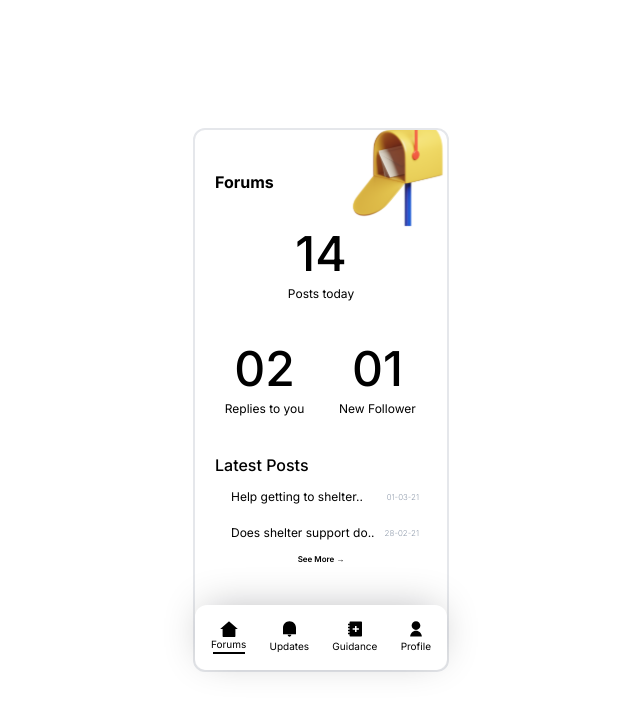
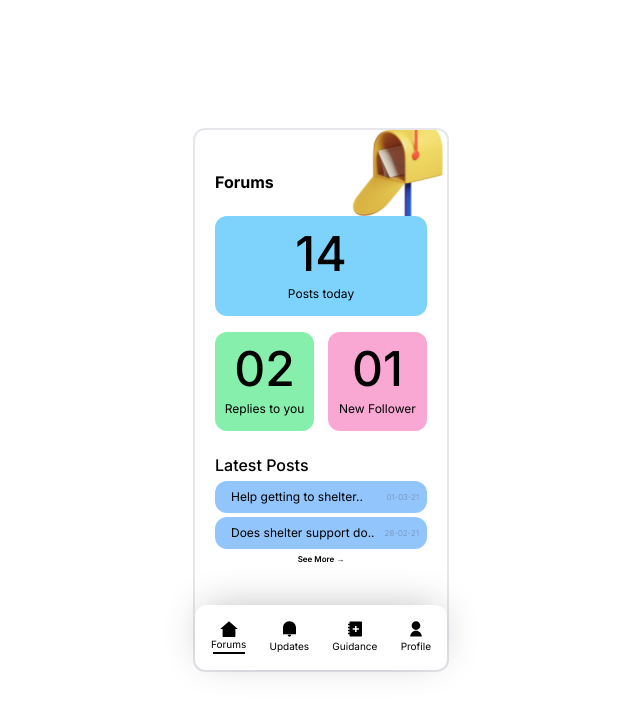
Before and after one commit to WillGoad/pandemic-shelter-web-app, a Next.js app: page / in a window 1280 px wide. Shown: the top 712 px of the page, without its empty margins (319-959 px from the left). Built offline with nearby package versions, Linux system fonts and the light colour scheme.

Commit message:
colour fix

```diff
--- a/tailwind.config.ts
+++ b/tailwind.config.ts
@@ -5,6 +5,7 @@ const config: Config = {
     "./pages/**/*.{js,ts,jsx,tsx,mdx}",
     "./components/**/*.{js,ts,jsx,tsx,mdx}",
     "./app/**/*.{js,ts,jsx,tsx,mdx}",
+    "./utils/**/*.{js,ts,jsx,tsx,mdx}",
   ],
   theme: {
     extend: {
```
